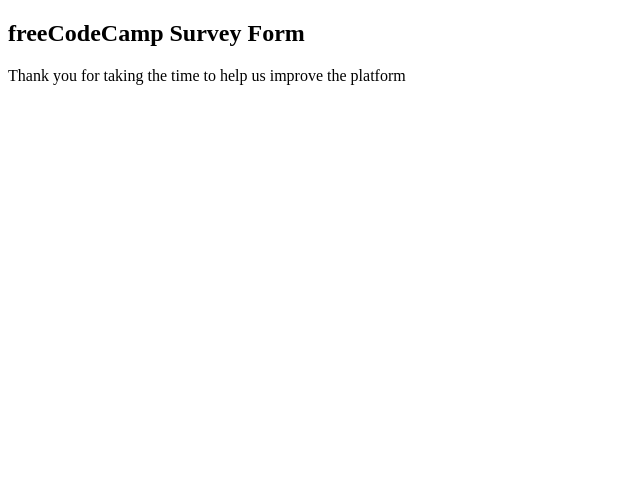
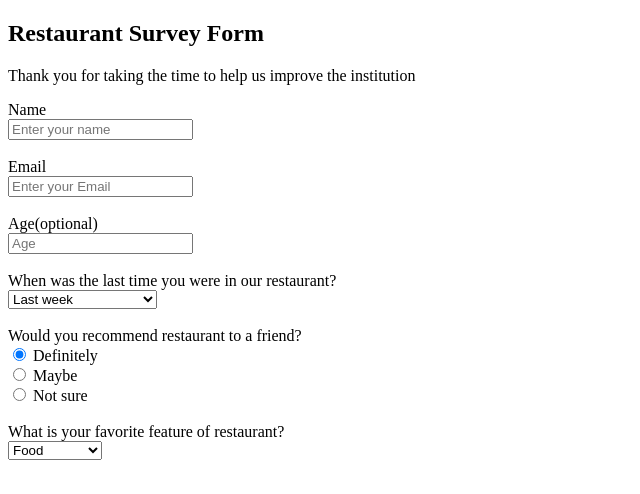
Before and after one commit to skiffter1337/Survey-Form, a plain HTML site: page index.html in a window 1280 px wide. Shown: the whole page, without its empty margins (0-640 px from the left). Drawn offline with Linux system fonts and the light colour scheme.

Commit message:
Добавил поля и селекты

```diff
--- a/index.html
+++ b/index.html
@@ -9,10 +9,52 @@
 <body>
   <main>
   <article>
-    <h1 id="title">freeCodeCamp Survey Form</h1>
-     <p id="description">Thank you for taking the time to help us improve the platform</p>
+    <h1 id="title">Restaurant Survey Form</h1>
+     <p id="description">Thank you for taking the time to help us improve the institution</p>
   </article>
   <form id="survey-form">
+    <label for="name">Name</label>
+    <br>
+    <input id="name" name="name" type="text" placeholder="Enter your name">
+    <br>
+    <br>
+    <label for="email">Email</label>
+    <br>
+    <input id="email" name="email" type="email" placeholder="Enter your Email">
+    <br>
+    <br>
+    <label for="number">Age(optional)</label>
+    <br>
+    <input id="number" name="number" type="number" placeholder="Age">
+    <br>
+    <br>
+    <label for="dropdown">When was the last time you were in our restaurant?</label>
+    <br>
+    <select id="dropdown" name="visit" type="select" placeholder="Select an option">
+      <option>Last week</option>
+      <option>Last month</option>
+      <option>This year</option>
+      <option>More than a year ago</option>
+      </select>
+      <br>
+      <br>
+      <label>Would you recommend restaurant to a friend?</label>
+      <br>
+      <input name="recomendation" type="radio" checked> Definitely
+      <br>
+      <input name="recomendation" type="radio"> Maybe
+      <br>
+      <input name="recomendation" type="radio"> Not sure
+      <br>
+      <br>
+      <label>What is your favorite feature of restaurant?</label>
+      <br>
+      <select>
+        <option>Food</option>
+        <option>Interior</option>
+        <option>Atmosphere</option>
+        <option>Music</option>
+      </select>
 
   </form>
 </main>
```
